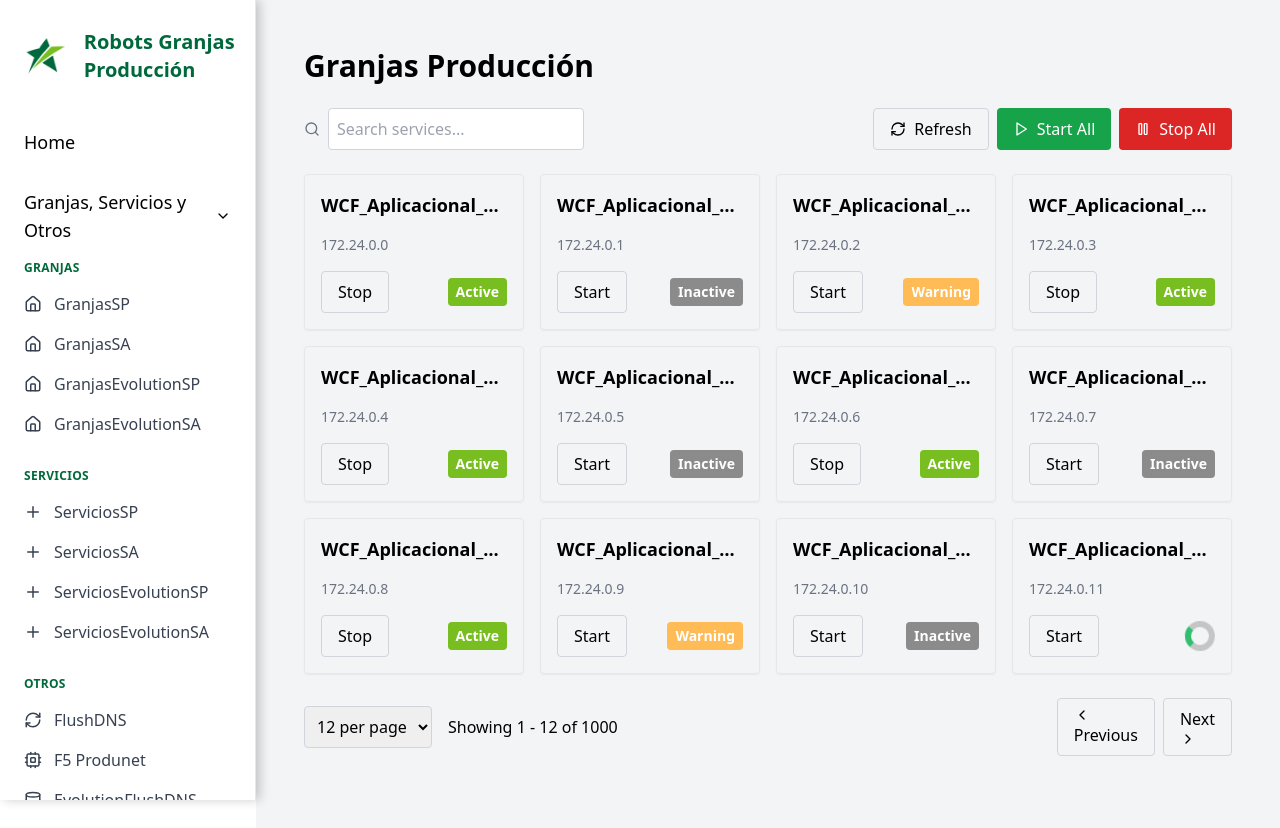
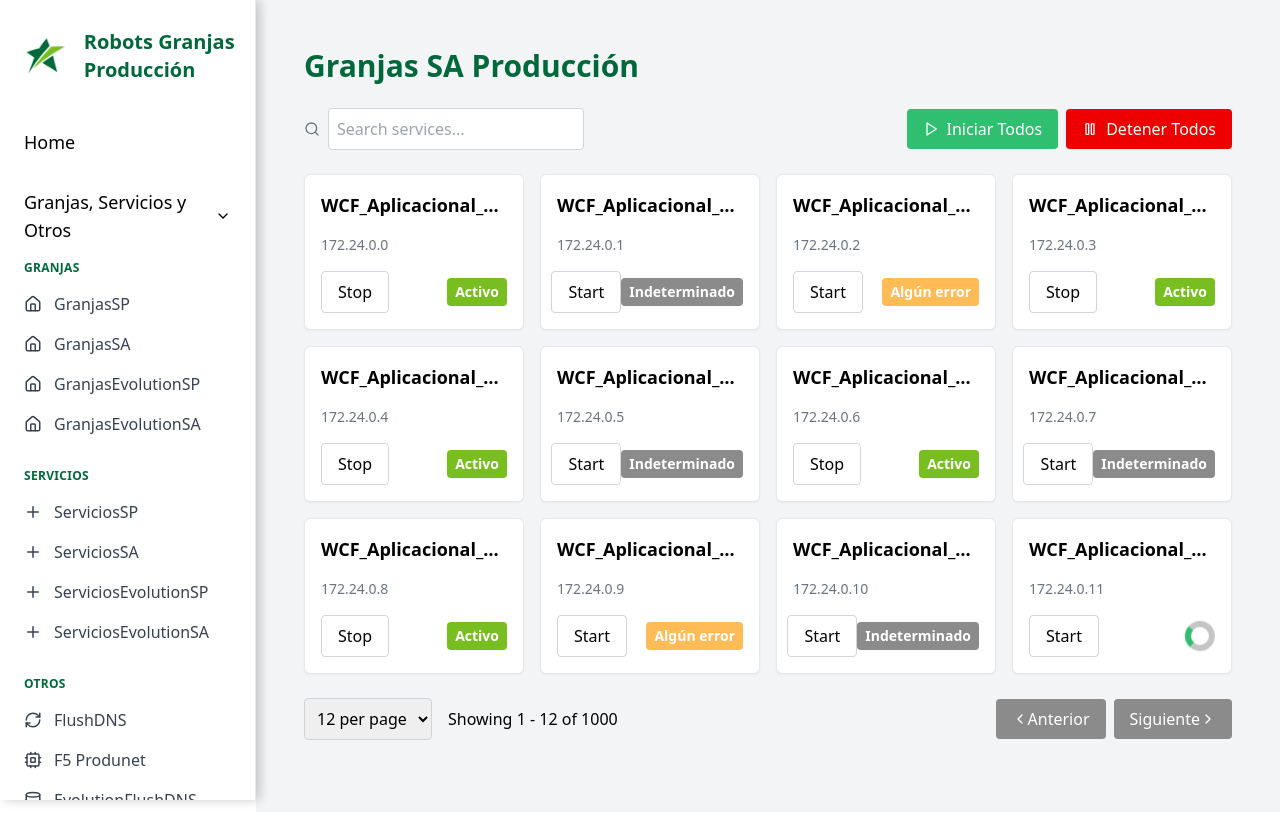
Before and after one commit to juansep1231/migracion-sitealterno, a React (Vite) app: page /granjassa in a window 1280 px wide. Built offline with nearby package versions, Linux system fonts and the light colour scheme.

Commit message:
feat: add granjassa types

```diff
--- a/src/components/general/Layout.tsx
+++ b/src/components/general/Layout.tsx
@@ -15,6 +15,5 @@ export const Layout = ({ children }: LayoutProps) => {
         {children}
       </div>
     </div>
-
   );
 };
--- a/src/pages/GranjasSA.tsx
+++ b/src/pages/GranjasSA.tsx
@@ -1,21 +1,7 @@
 import { useState, useMemo } from "react";
-import {
-  Search,
-  RefreshCw,
-  Play,
-  Pause,
-  Info,
-  ChevronLeft,
-  ChevronRight,
-} from "lucide-react";
+import { Search, Play, Pause, ChevronLeft, ChevronRight } from "lucide-react";
 import LoadingProdubanco from "../components/general/Loader";
-
-type Service = {
-  id: string;
-  name: string;
-  code: string;
-  status: "active" | "inactive" | "warning" | "loading";
-};
+import { Service } from "../types/granjasTypes/granjasSA";
 
 // Generar una lista de servicios mock
 const generateMockServices = (count: number): Service[] => {
@@ -23,7 +9,7 @@ const generateMockServices = (count: number): Service[] => {
     id: `service-${i + 1}`,
     name: `WCF_Aplicacional_Service_${i + 1}`,
     code: `172.24.${Math.floor(i / 255)}.${i % 255}`,
-    status: ["active", "inactive", "warning", "loading"][
+    status: ["Activo", "Indeterminado", "Warning", "Loading", "Error"][
       Math.floor(Math.random() * 4)
     ] as Service["status"],
   }));
@@ -53,32 +39,40 @@ const GranjasSA: React.FC = () => {
 
   const getStatusBadge = (status: Service["status"]) => {
     switch (status) {
-      case "active":
+      case "Activo":
         return (
           <span className="px-2 py-1 text-sm text-right font-semibold text-white bg-[#78BE20] rounded">
-            Active
+            Activo
           </span>
         );
-      case "inactive":
+      case "Indeterminado":
         return (
           <span className="px-2 py-1 text-sm font-semibold text-white bg-[#8B8B8B] rounded">
-            Inactive
+            Indeterminado
           </span>
         );
-      case "warning":
+      case "Warning":
         return (
           <span className="px-2 py-1 text-sm font-semibold text-white bg-[#FFBB56] rounded">
-            Warning
+            Algún error
           </span>
         );
-      case "loading":
+      case "Error":
+        return (
+          <span className="px-2 py-1 text-sm font-semibold text-white bg-[#BD0000] rounded">
+            Error
+          </span>
+        );
+      case "Loading":
         return <LoadingProdubanco />;
     }
   };
 
   return (
     <div className="container mx-auto p-4">
-      <h1 className="text-3xl font-bold mb-6">Granjas Producción</h1>
+      <h1 className="text-3xl font-bold mb-6 text-[#00693c]">
+        Granjas SA Producción
+      </h1>
       <div className="mb-6">
         <div className="flex flex-col sm:flex-row justify-between items-start sm:items-center mb-6 gap-4">
           <div className="flex items-center w-full sm:w-auto">
@@ -95,17 +89,13 @@ const GranjasSA: React.FC = () => {
             />
           </div>
           <div className="flex flex-wrap gap-2">
-            <button className="flex items-center px-4 py-2 border border-gray-300 rounded hover:bg-gray-100">
-              <RefreshCw className="w-4 h-4 mr-2" />
-              Refresh
+            <button className="flex items-center px-4 py-2 bg-[#30BE71] text-white rounded hover:bg-[#00693C]">
+              <Play className="w-4 h-4 mr-2" />
+              Iniciar Todos
             </button>
-            <button className="flex items-center px-4 py-2 bg-green-600 text-white rounded hover:bg-green-700">
-              <Play className="w-4 h-4 mr-2" />
-              Start All
-            </button>
-            <button className="flex items-center px-4 py-2 bg-red-600 text-white rounded hover:bg-red-700">
+            <button className="flex items-center px-4 py-2 bg-[#EE0000] text-white rounded hover:bg-[#BD0000]">
               <Pause className="w-4 h-4 mr-2" />
-              Stop All
+              Detener Todos
             </button>
           </div>
         </div>
@@ -114,7 +104,7 @@ const GranjasSA: React.FC = () => {
           {paginatedServices.map((service) => (
             <div
               key={service.id}
-              className="flex flex-col p-4 border border-gray-200 rounded shadow-sm"
+              className="flex flex-col p-4 border border-gray-200 rounded-md shadow-sm bg-white"
             >
               <div className="flex justify-between items-start mb-4">
                 <span
@@ -127,7 +117,7 @@ const GranjasSA: React.FC = () => {
               <p className="text-sm text-gray-500 mb-4">{service.code}</p>
               <div className="mt-auto flex items-center justify-end">
                 <button className="px-4 py-2 border border-gray-300 rounded hover:bg-gray-100">
-                  {service.status === "active" ? "Stop" : "Start"}
+                  {service.status === "Activo" ? "Stop" : "Start"}
                 </button>
                 <div className="w-full flex justify-end">
                   {getStatusBadge(service.status)}
@@ -162,19 +152,19 @@ const GranjasSA: React.FC = () => {
             <button
               onClick={() => setCurrentPage((prev) => Math.max(1, prev - 1))}
               disabled={currentPage === 1}
-              className="px-4 py-2 border border-gray-300 rounded hover:bg-gray-100"
+              className=" text-white flex px-4 py-2  bg-[#8B8B8B] rounded hover:bg-[#00693c]-60 items-center"
             >
               <ChevronLeft className="h-4 w-4" />
-              Previous
+              Anterior
             </button>
             <button
               onClick={() =>
                 setCurrentPage((prev) => Math.min(totalPages, prev + 1))
               }
               disabled={currentPage === totalPages}
-              className="px-4 py-2 border border-gray-300 rounded hover:bg-gray-100"
+              className=" flex px-4 py-2 text-white bg-[#8B8B8B] rounded hover:bg-[#00693C] items-center"
             >
-              Next
+              Siguiente
               <ChevronRight className="h-4 w-4" />
             </button>
           </div>
--- /dev/null
+++ b/src/types/granjasTypes/granjasSA.ts
@@ -0,0 +1,6 @@
+export type Service = {
+    id: string;
+    name: string;
+    code: string;
+    status: "Activo" | "Indeterminado" | "Warning" | "Loading" | "Error";
+  };
```
Lines whose indentation alone changed are shown as unchanged.
